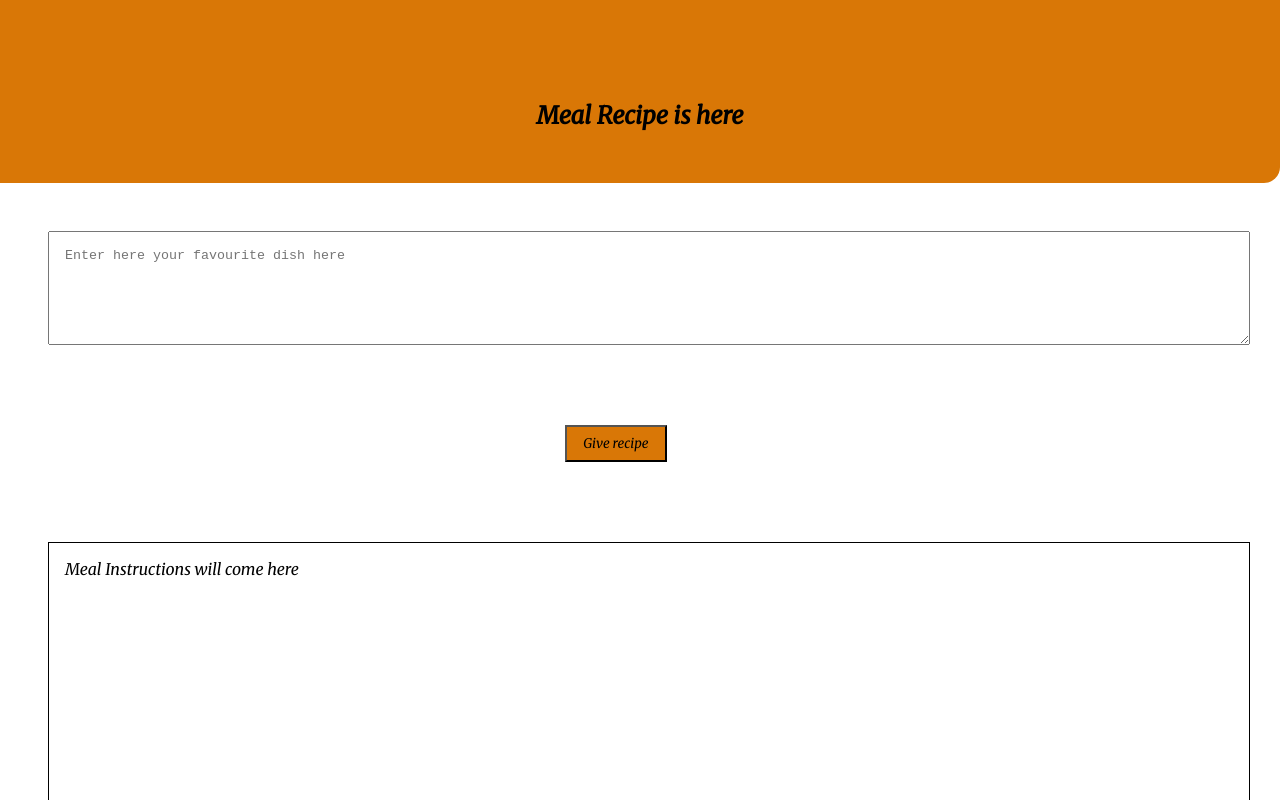
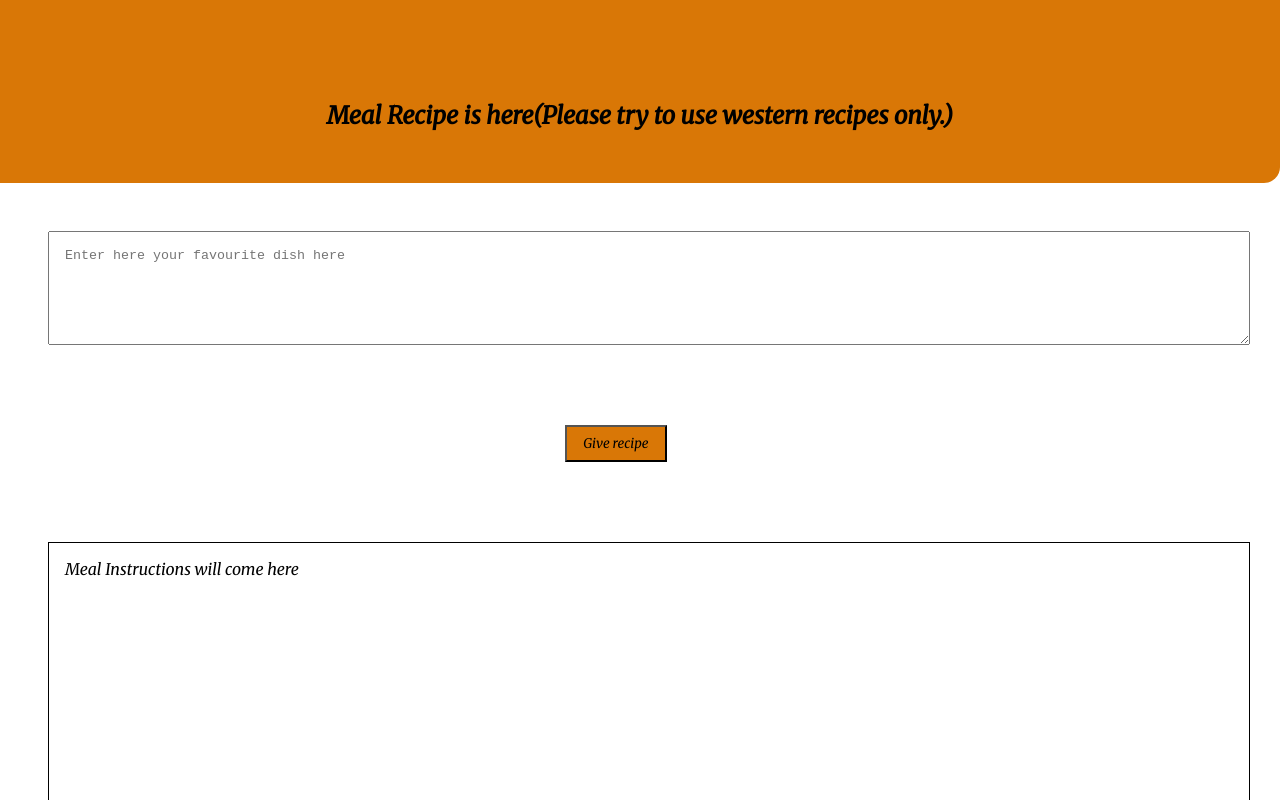
Before and after one commit to saurinthakkar/meal-recipe, a plain HTML site: page index.html in a window 1280 px wide. Shown: the top 800 px of the page. Drawn offline with Linux system fonts and the light colour scheme.

Commit message:
styles:added text

```diff
--- a/index.html
+++ b/index.html
@@ -11,7 +11,7 @@
 
 <body>
     <header class="hero">
-        <h2 class="hero-heading">Meal Recipe is here</h2>
+        <h2 class="hero-heading">Meal Recipe is here(Please try to use western recipes only.)</h2>
     </header>
     <section class="section">
         <textarea id="txt-input" placeholder="Enter here your favourite dish here"></textarea>
```
